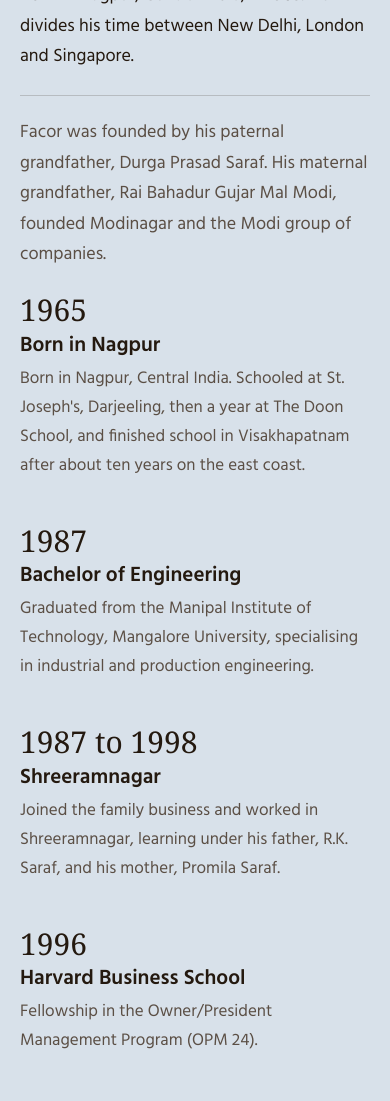
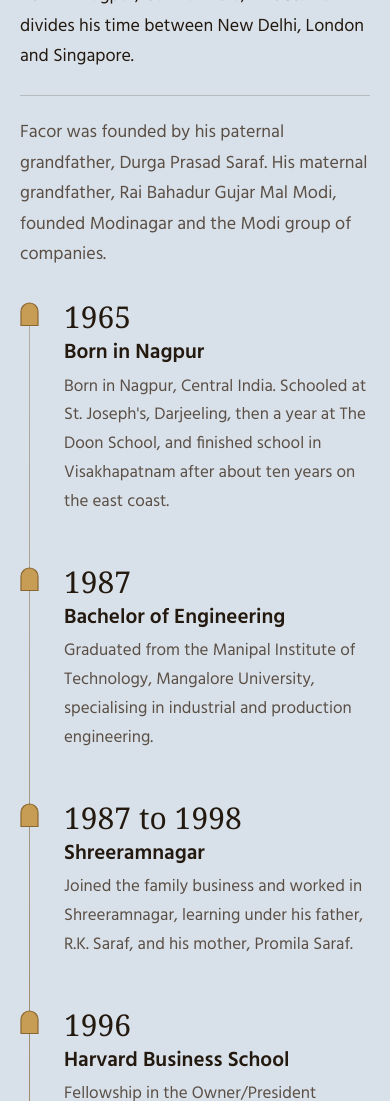
Before and after one commit to brucewaynecommandcenter/ashish-saraf, a plain HTML site: page index.html in a window 390 px wide. Shown: the part 2033-3134 px from the top of the page. Drawn offline with Linux system fonts and the light colour scheme; a web font is replaced by a local one.

Commit message:
Animated timeline and mobile company list

```diff
--- a/index.html
+++ b/index.html
@@ -117,9 +117,28 @@ header.bar.solid{background:rgba(43,30,23,.94);backdrop-filter:blur(10px);paddin
 .bio .side{position:sticky;top:120px;align-self:start;display:grid;gap:22px}
 .bio .side p{font-size:18px}
 .family{font-size:16px;color:var(--ink2);padding-top:22px;border-top:1px solid rgba(36,25,15,.18)}
-.tl{list-style:none;margin:0;padding:0;display:grid;gap:44px}
-.tl li{display:grid;grid-template-columns:150px minmax(0,1fr);gap:28px}
-.tl .yr{font:400 30px/1.05 var(--display);color:var(--ink)}
+/* timeline: a gold thread draws down as you scroll; arch markers light up and the years roll into place */
+.tl{position:relative;list-style:none;margin:0;padding:6px 0 0 52px;display:grid;gap:60px}
+.tl::before{content:"";position:absolute;left:9px;top:10px;bottom:10px;width:1px;background:rgba(36,25,15,.16)}
+.thread{position:absolute;left:9px;top:10px;width:1px;height:0;background:linear-gradient(rgba(138,102,48,.2),var(--gold2));pointer-events:none}
+.thread::after{content:"";position:absolute;left:-3px;bottom:-4px;width:7px;height:7px;border-radius:50%;background:var(--gold);box-shadow:0 0 0 5px rgba(199,157,85,.22),0 0 22px 4px rgba(199,157,85,.75);animation:spark 1.8s ease-in-out infinite}
+@keyframes spark{50%{box-shadow:0 0 0 9px rgba(199,157,85,.1),0 0 30px 8px rgba(199,157,85,.55)}}
+.tl li{position:relative;display:grid;grid-template-columns:210px minmax(0,1fr);gap:28px;opacity:.26;transform:translateX(18px);transition:opacity .9s ease,transform .9s cubic-bezier(.2,.75,.2,1)}
+.tl li.lit{opacity:1;transform:none}
+.mk{position:absolute;left:-52px;top:2px;width:19px;height:24px;overflow:visible}
+.mk path{fill:var(--blue);stroke:rgba(36,25,15,.35);stroke-width:1.2;transition:fill .6s ease,stroke .6s ease}
+.lit .mk path{fill:var(--gold);stroke:var(--gold2)}
+.mk circle{fill:none;stroke:var(--gold);stroke-width:1;opacity:0;transform-origin:9.5px 14px}
+.lit .mk circle{animation:ring 1.1s ease-out}
+@keyframes ring{0%{opacity:.9;transform:scale(.6)}100%{opacity:0;transform:scale(2.6)}}
+.yr{font:400 clamp(30px,2.8vw,38px)/1.1 var(--display);color:var(--ink);display:flex;flex-wrap:wrap;gap:0 .26em;align-content:start}
+.wd{display:inline-flex;white-space:nowrap}
+.dg{position:relative;display:inline-block;height:1.1em;overflow:hidden;vertical-align:top}
+.dg .sz{visibility:hidden}
+.col{position:absolute;top:0;left:50%;margin-left:-.5em;width:1em;text-align:center;display:flex;flex-direction:column;transform:translateY(0);transition:transform 1.5s cubic-bezier(.2,.8,.2,1)}
+.col i{font-style:normal;height:1.1em;line-height:1.1em}
+.lit .col{transform:translateY(calc(var(--d) * -1.1em))}
+.ltr{display:inline-block}
 .tl h3{margin-bottom:6px}
 .tl p{color:var(--ink2)}
 
@@ -268,16 +287,16 @@ footer .wrap{display:flex;justify-content:space-between;align-items:center;gap:1
 .statement,.bio,.ind-top,.hon,.feature,.cgrid,.acc .body{grid-template-columns:minmax(0,1fr)}
 .bio .side{position:static}.head p{grid-column:1/-1}
 .frame.sm{justify-self:start;max-width:300px}
-.co{grid-template-columns:minmax(0,1fr) auto}.co .what{grid-column:1}.co .cap{grid-column:2}
+.co{grid-template-columns:minmax(0,1fr);gap:10px;padding:26px 0}.co .what{grid-column:1}.co .cap{grid-column:1;grid-row:auto;text-align:left;margin-top:8px;font-size:34px}.co .cap small{max-width:34ch}
 .vids{grid-template-columns:minmax(0,1fr)}.vid,.vid:nth-child(-n+2){grid-column:auto}}
 @media(max-width:560px){
-.tl li{grid-template-columns:minmax(0,1fr);gap:6px}
+.tl{padding-left:44px;gap:48px}.tl li{grid-template-columns:minmax(0,1fr);gap:6px}.mk{left:-44px}
 .post{grid-template-columns:minmax(0,1fr)}.post .frame{max-width:360px}
 .mgrid,.gal{grid-template-columns:repeat(2,minmax(0,1fr))}
 .facts,.figs{gap:28px 18px}
 .hero-foot .cue{display:none}}
 @media(prefers-reduced-motion:reduce){*,*::before,*::after{animation:none!important;transition:none!important}
-#intro{display:none}.nm i,.hero .portrait img{transform:none}.hero .portrait .arch,.reveal>.ph{clip-path:none}.hero .arch-line,.hero-foot{opacity:1}html{scroll-behavior:auto}}
+#intro{display:none}.nm i,.hero .portrait img,.tl li{transform:none}.tl li{opacity:1}.hero .portrait .arch,.reveal>.ph{clip-path:none}.hero .arch-line,.hero-foot{opacity:1}html{scroll-behavior:auto}}
 </style>
 </head>
 <body>
@@ -503,7 +522,9 @@ function loadImgs(root){root.querySelectorAll('.ph[data-img]:not([data-l])').for
  f.prepend(im);im.src=imgUrl(f.dataset.img)})}
 
 /* ---------- content */
-$('#tl').innerHTML=timeline.map(t=>`<li><div class="yr">${t[0]}</div><div><h3>${t[1]}</h3><p>${t[2]}</p></div></li>`).join('');
+const odo=y=>y.split(' ').map(w=>`<span class="wd">${[...w].map((ch,i)=>/[0-9]/.test(ch)?`<span class="dg"><span class="sz">${ch}</span><span class="col" style="--d:${ch};transition-delay:${i*.09}s">${'0123456789'.split('').map(n=>`<i>${n}</i>`).join('')}</span></span>`:`<span class="ltr">${ch}</span>`).join('')}</span>`).join('');
+const mk='<svg class="mk" viewBox="0 0 19 24" aria-hidden="true"><circle cx="9.5" cy="14" r="9"/><path d="M1 23.5V9.5a8.5 8.5 0 0 1 17 0v14z"/></svg>';
+$('#tl').innerHTML='<span class="thread" aria-hidden="true"></span>'+timeline.map(t=>`<li>${mk}<div class="yr" aria-label="${t[0]}"><span aria-hidden="true" style="display:contents">${odo(t[0])}</span></div><div><h3>${t[1]}</h3><p>${t[2]}</p></div></li>`).join('');
 $('#cos').innerHTML=companies.map(c=>`<div class="co"><div><h3>${c[0]}</h3><div class="where">${c[1]}</div></div>${c[2]?`<div class="what">${c[2]}</div>`:'<div></div>'}${c[3]?`<div class="cap">${c[3]}<small>${c[4]}</small></div>`:''}</div>`).join('');
 const ratio={'images/maldives1.jpg':'800/534','images/diplomat1.jpg':'500/333','images/spanish2.jpg':'600/534'};
 $('#posts').innerHTML=creds.map(c=>`<article class="post"><div class="frame reveal">${ph(c[4],c[1],`data-lb tabindex="0" style="aspect-ratio:${ratio[c[4]]||'3/2'};cursor:zoom-in"`)}</div><div><div class="date">${c[0]}</div><h3>${c[1]}</h3><p>${c[2]}</p></div></article>`).join('');
@@ -546,6 +567,13 @@ menuBtn.addEventListener('click',()=>setMenu(!document.body.classList.contains('
 $('#menu').addEventListener('click',e=>{if(e.target.closest('a'))setMenu(false)});
 addEventListener('scroll',()=>bar.classList.toggle('solid',scrollY>40),{passive:true});
 
+/* ---------- timeline thread follows the reader */
+{const tl=$('#tl'),thread=tl.querySelector('.thread'),items=[...tl.querySelectorAll('li')];let ticking=false;
+ const update=()=>{ticking=false;const r=tl.getBoundingClientRect(),max=r.height-20;
+  const p=matchMedia('(prefers-reduced-motion: reduce)').matches?max:Math.max(0,Math.min(max,innerHeight*.64-r.top));
+  thread.style.height=p+'px';items.forEach(li=>li.classList.toggle('lit',li.offsetTop+14<=p+10));thread.style.opacity=p>2?1:0};
+ addEventListener('scroll',()=>{if(!ticking){ticking=true;requestAnimationFrame(update)}},{passive:true});addEventListener('resize',update);update()}
+
 /* ---------- arch photos open as the reader reaches them */
 const io=new IntersectionObserver(es=>es.forEach(e=>{if(e.isIntersecting){e.target.classList.add('in');io.unobserve(e.target)}}),{threshold:.2});
 document.querySelectorAll('.reveal').forEach(el=>io.observe(el));
```
